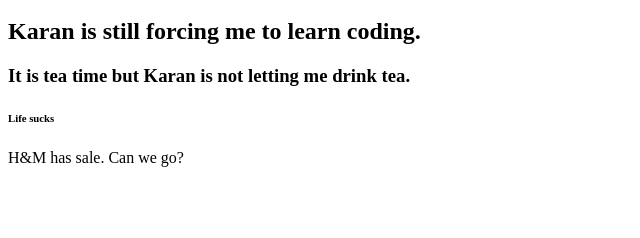
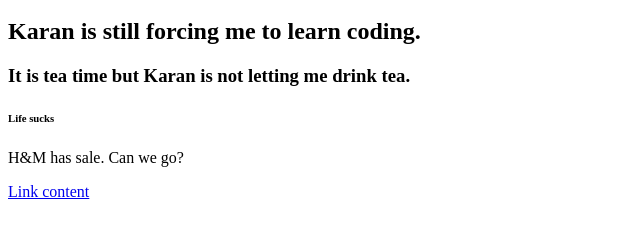
Before and after one commit to karankurani/karankurani.github.io, a plain HTML site: page index.html in a window 1280 px wide. Shown: the part 48-286 px from the top of the page, without its empty margins (0-640 px from the left). Drawn offline with Linux system fonts and the light colour scheme.

Commit message:
Update index.html

```diff
--- a/index.html
+++ b/index.html
@@ -7,5 +7,6 @@
         <h6> Life sucks </h6>
         <p>H&M has sale. Can we go? </p>
 
+        <a href="http://karankurani.com">Link content</a>
     </body>
 </html>
```
